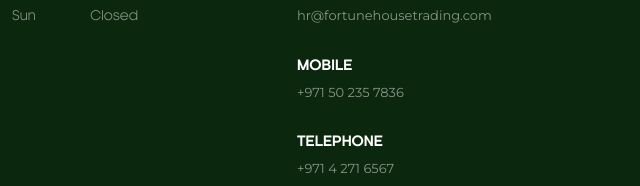
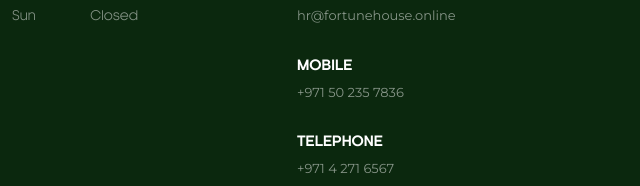
Before and after one commit to Ashhar-mhd/Fortune-House-General-Trading-L-L-C, a plain HTML site: page index.html in a window 1280 px wide. Shown: the part 7151-7337 px from the top of the page, 640-1280 px from the left. Drawn offline with nearby package versions, Linux system fonts and the light colour scheme.

Commit message:
Update index.html
Changed Email ID to "hr@fortunehouse.online"

```diff
--- a/index.html
+++ b/index.html
@@ -452,7 +452,7 @@
                         <div class="main mail-sec">
                             <p>MAIL</p>
                             <a href="mailto:purchase.fortunetrading@gmail.com">purchase.fortunetrading@gmail.com</a>
-                            <a href="mailto:hr@fortunehousetrading.com">hr@fortunehousetrading.com</a>
+                            <a href="mailto:hr@fortunehouse.online">hr@fortunehouse.online</a>
 
                             <p>MOBILE</p>
                             <a href="tel:+971 50 235 7836">+971 50 235 7836</a>
```
